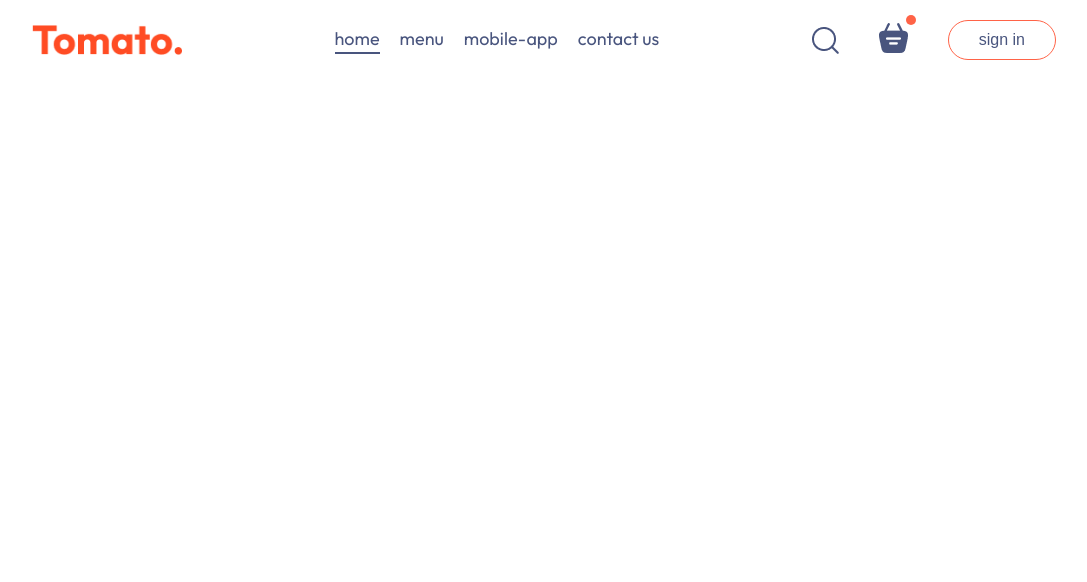
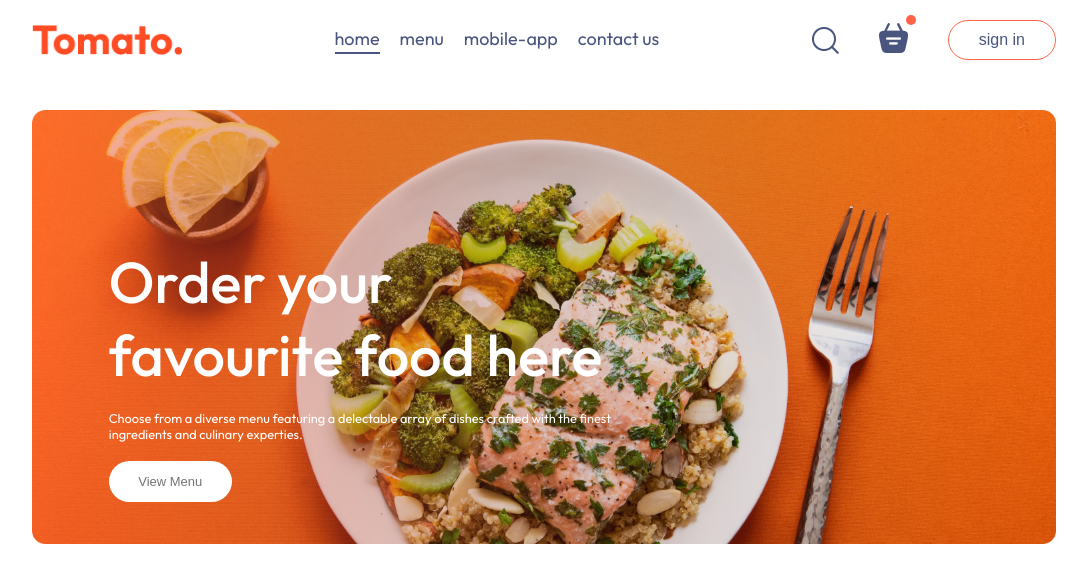
Before and after one commit to Deepanshumelkani77/Tomato, a React (Vite) app: page / in a window 1280 px wide. Shown: the top 582 px of the page, without its empty margins (96-1183 px from the left). Built offline with nearby package versions, Linux system fonts and the light colour scheme.

Commit message:
add header folder

```diff
--- /dev/null
+++ b/src/components/header/Header.css
@@ -0,0 +1,52 @@
+.header{
+    height:34vw;
+    margin: 30px auto;
+    background: url("/header_img.png") no-repeat;
+    background-size: contain;
+    position: relative;
+}
+
+.header-content{
+    position: absolute;
+    display: flex;
+    flex-direction: column;
+    align-items: start;
+    gap:1.5vw;
+    width:50%;
+    bottom:10% ;
+    left:6vw;
+    font-family: "Outfit", sans-serif;
+    animation: fadeIn 3s;
+}
+
+.header-content h2{
+
+    font-weight: 500;
+    color:white;
+    font-size: max(4.5vw,22px);
+
+}
+.header-content p{
+    color: white;
+    font-size: 1vw;
+}
+.header-content button{
+    border:none;
+    color:#747474;
+    font-weight: 500;
+    padding: 1vw 2.3vw;
+    background-color: white;
+    font-size: max(1vw,13px);
+    border-radius: 50px;
+
+}
+
+@keyframes fadeIn{
+    0%{
+      opacity: 0;
+    }
+    100%{
+      opacity: 1;
+    }
+
+  }
--- /dev/null
+++ b/src/components/header/Header.jsx
@@ -0,0 +1,19 @@
+import React from 'react'
+import "./Header.css"
+
+
+const Header = () => {
+  return (
+    <div className='header'>
+
+        <div className="header-content">
+            <h2>Order your favourite food here </h2>
+            <p>Choose from a diverse menu featuring a delectable array of dishes crafted with the finest ingredients and culinary experties.</p>
+       <button>View Menu</button>
+        </div>
+
+    </div>
+  )
+}
+
+export default Header
--- a/src/pages/home/Home.jsx
+++ b/src/pages/home/Home.jsx
@@ -1,8 +1,11 @@
 import React from 'react'
 import './Home.css'
+import Header from '../../components/header/Header'
 const Home = () => {
   return (
     <div>
+
+<Header/>
 
     </div>
   )
```
Also changed, not shown: public/header_img.png (added), src/index.css (line endings or trailing spaces).
